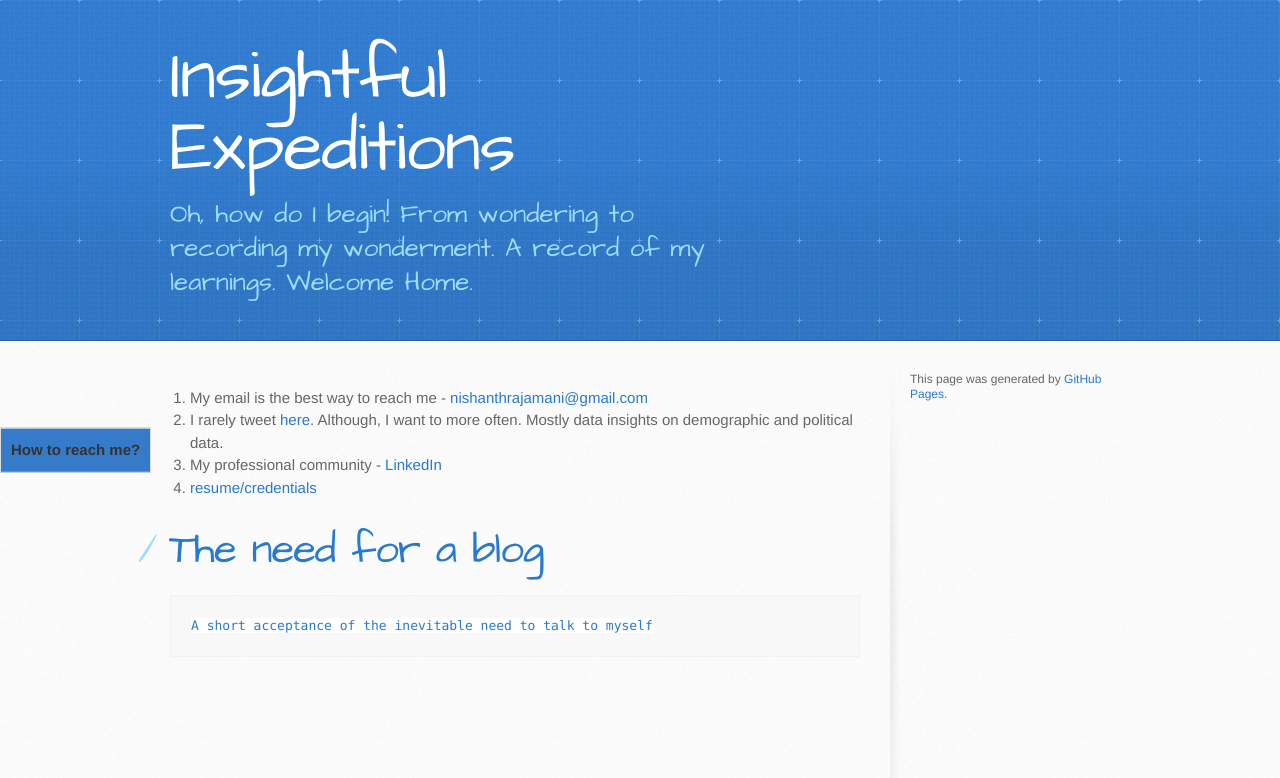
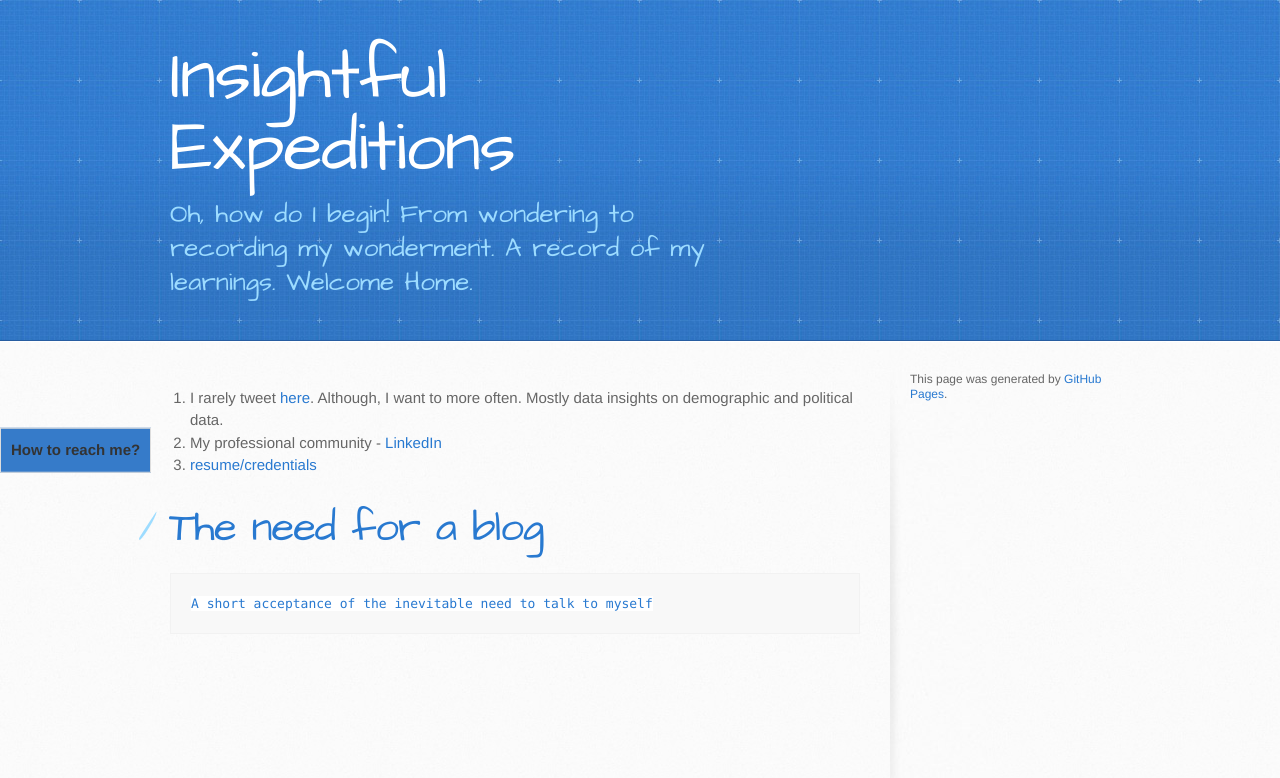
Before and after one commit to nishzsche/nishzsche.github.io, a Jekyll site: the page built from docs/index.md, in a window 1280 px wide. Shown: the top 778 px of the page. Built offline with Jekyll 4.4.1, drawn with Linux system fonts in a browser that asks for light colours.

```diff
--- a/docs/index.md
+++ b/docs/index.md
@@ -3,10 +3,9 @@ layout: default
 title: Home
 ---
 
-1. My email is the best way to reach me - [nishanthrajamani@gmail.com](nishanthrajamani@gmail.com)
-2. I rarely tweet [here](https://twitter.com/nishzsche). Although, I want to more often. Mostly data insights on demographic and political data.
-3. My professional community - [LinkedIn](https://www.linkedin.com/in/nishanthrajamani/)
-4. [resume/credentials](https://nishzsche.notion.site/Nishanth-Pradeep-Raj-1fb160f445684ba789b900fa3b566631?pvs=4)
+1. I rarely tweet [here](https://twitter.com/nishzsche). Although, I want to more often. Mostly data insights on demographic and political data.
+2. My professional community - [LinkedIn](https://www.linkedin.com/in/nishanthrajamani/)
+3. [resume/credentials](https://nishzsche.notion.site/Nishanth-Pradeep-Raj-1fb160f445684ba789b900fa3b566631?pvs=4)
 
 # [The need for a blog](_posts\2024_03_02-My_first_post.html)
 
```
